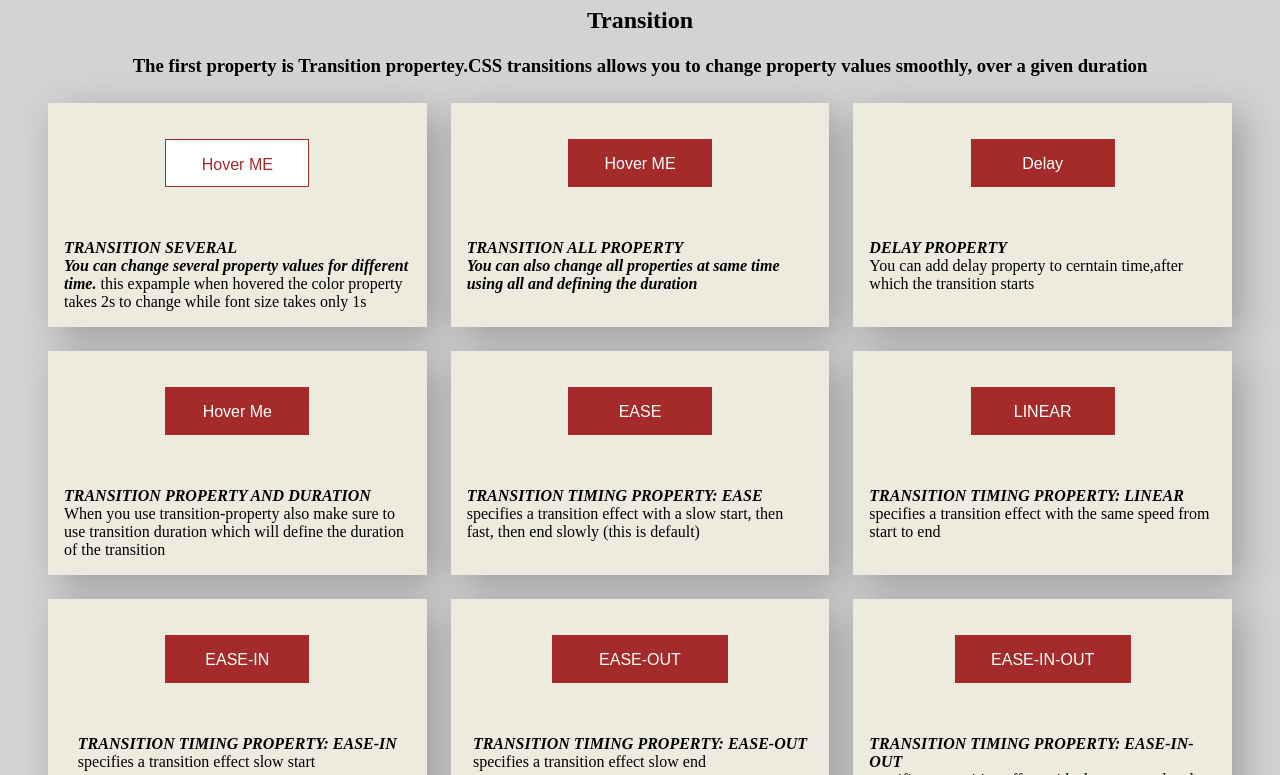
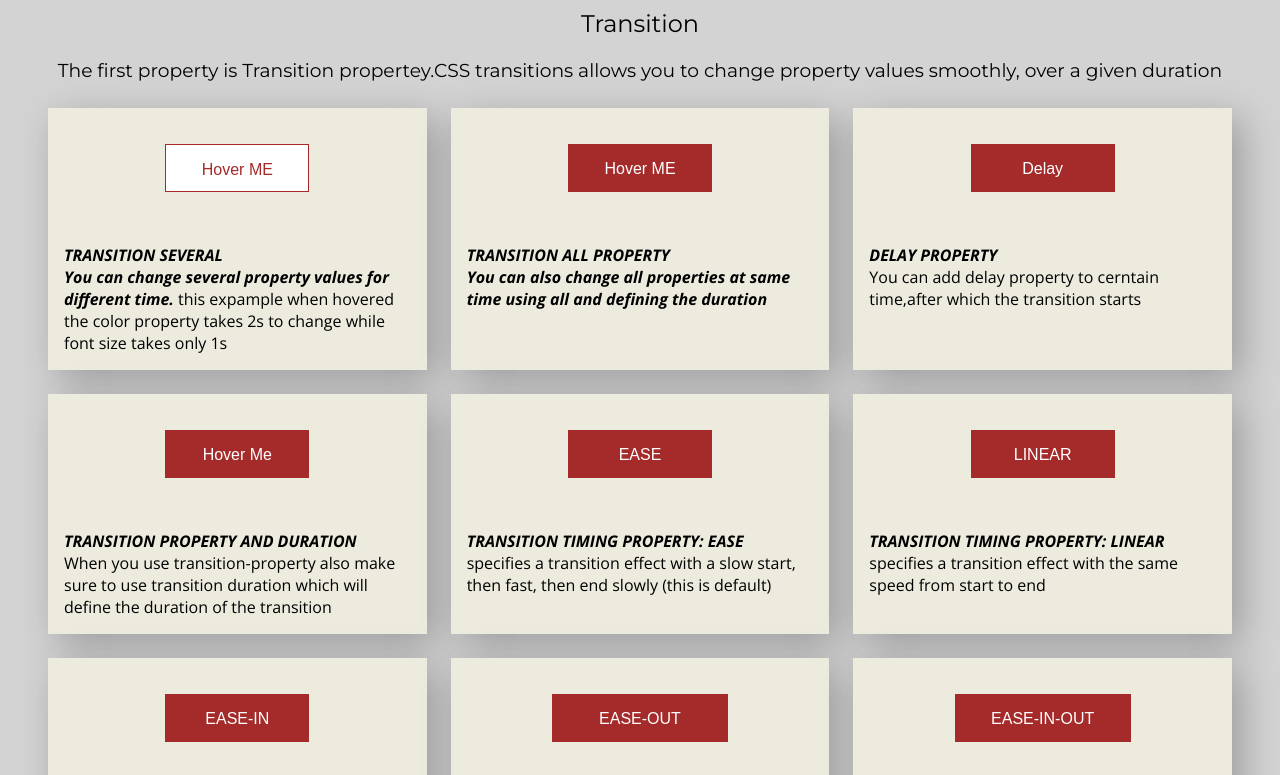
Before and after one commit to nirajan128/cssAnimationRoadmap, a plain HTML site: page index.html in a window 1280 px wide. Shown: the part 74-849 px from the top of the page. Drawn offline with nearby package versions, Linux system fonts and the light colour scheme.

Commit message:
added readme.md

```diff
--- a/style.css
+++ b/style.css
@@ -1,8 +1,12 @@
+
+@import url('https://fonts.googleapis.com/css2?family=Montserrat:ital,wght@0,100..900;1,100..900&display=swap');
+@import url('https://fonts.googleapis.com/css2?family=Open+Sans:ital,wght@0,300..800;1,300..800&display=swap');
 *{
     box-sizing: border-box;
     margin: 0;
     padding: 0;
 }
+
 body{
     margin-right: 2em;
     margin-left: 2em;
@@ -12,8 +16,18 @@ body{
 h1,h2,h3{
     text-align: center;
     padding: 0.5em;
+    font-family: "Montserrat", sans-serif;
+    font-optical-sizing: auto;
+    font-weight: 400;
+    font-style: normal;
+}
+p{
+    font-family: "Open Sans", sans-serif;
+    font-optical-sizing: auto;
+    font-weight: 400;
+    font-style: normal;
+}
 
-}
 .transition p{
     padding: 1em;
     height: 100%;
```
Also changed, not shown: 1 other file.
